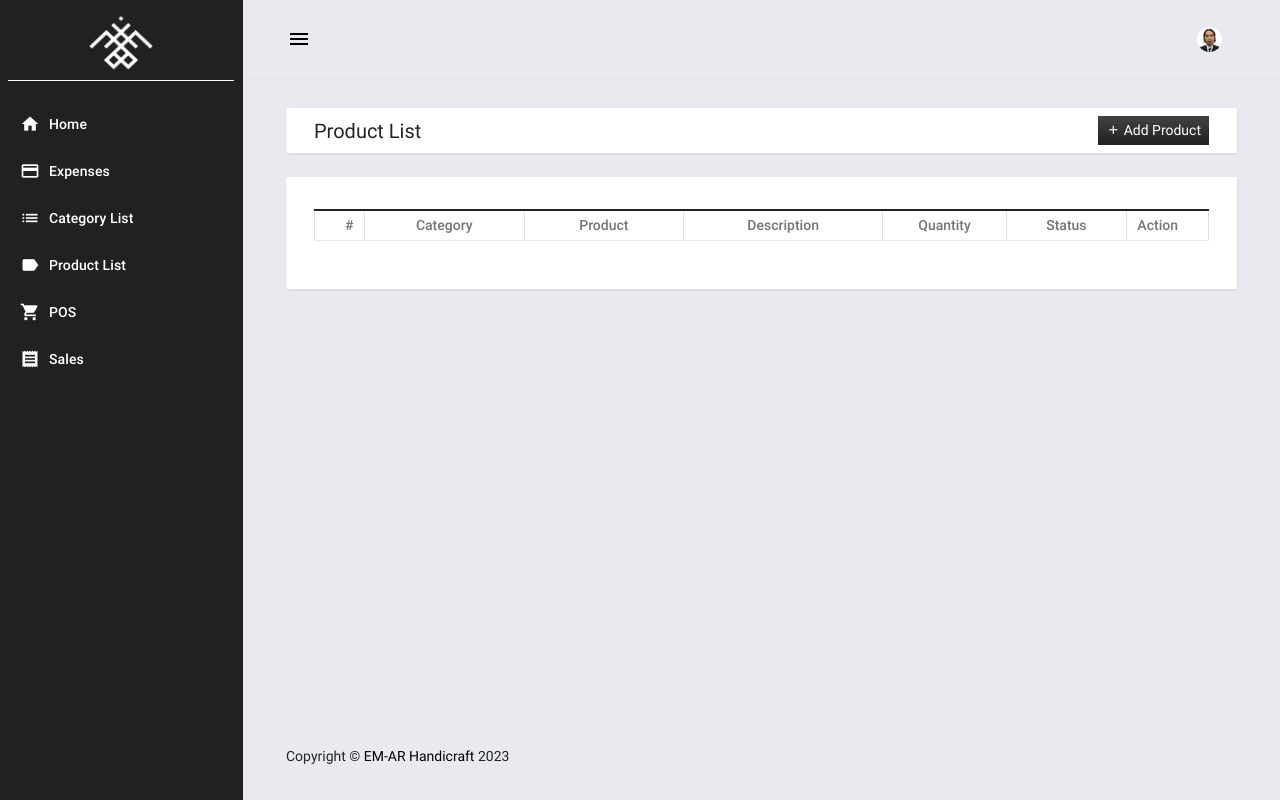
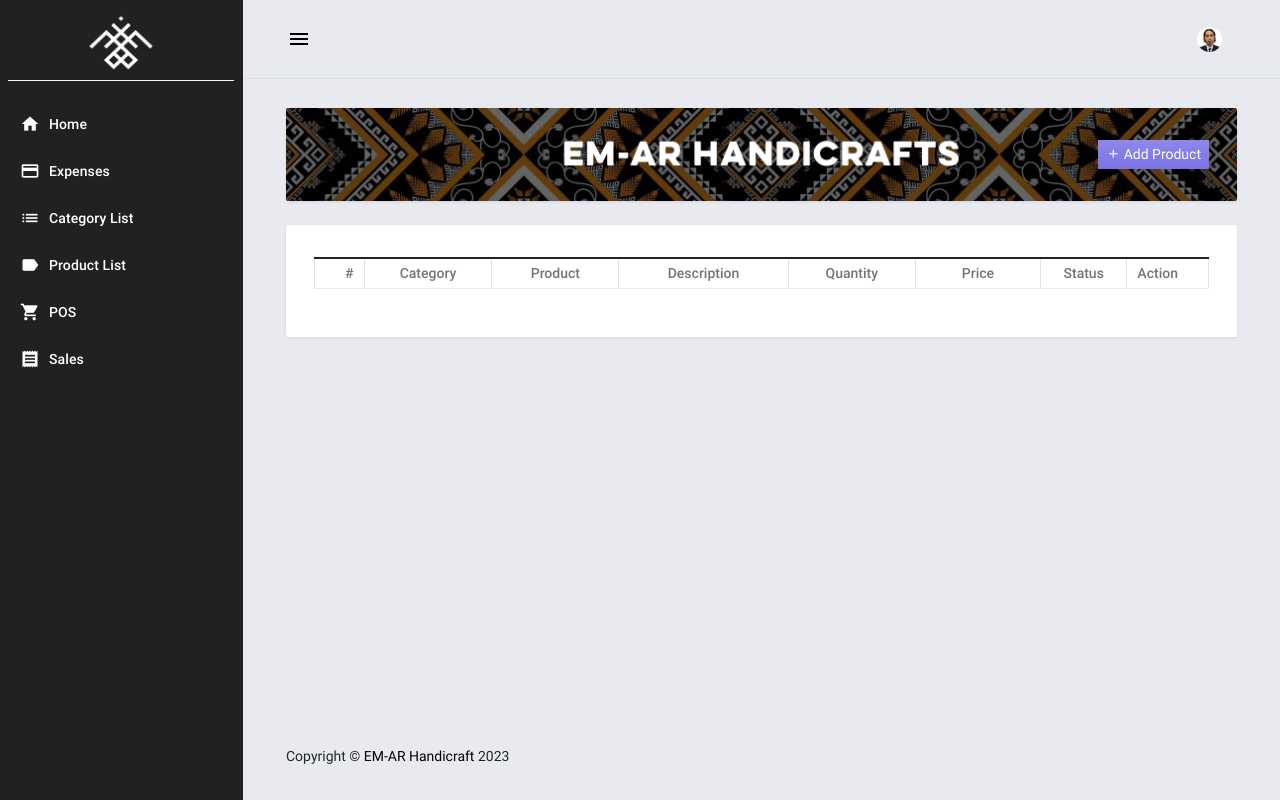
Before and after one commit to akosigio/pos, a Django app: template posApp/templates/posApp/products.html in a window 1280 px wide. Run offline with Django 3.2, Linux system fonts and the light colour scheme; the template is opened without the code that fills it, so the values that code supplies are empty; parts of the project's set-up code (start-up, migrations or seed data) failed here and were passed over; some libraries are stand-ins or nearby versions.

Commit message:
files upload

```diff
--- a/posApp/templates/posApp/products.html
+++ b/posApp/templates/posApp/products.html
@@ -2,17 +2,24 @@
 
 {% block pageContent %}
 <div class="mdc-layout-grid__cell stretch-card mdc-layout-grid__cell--span-12">
-    <div class="mdc-card py-2">
-        <div class="d-flex justify-content-between align-items-center">
-            <h4 class="card-title mb-0">Product List</h4>
+    <div class="mdc-card with-background-image">
+        <div class="d-flex justify-content-between">
+            <h1 class="card-title mb-0">.</h1>
             <div class="text-start">
                 <style>
                     .btn-primary.bg-gradient {
-                        background-color: #212121;
-                        border: #212121;
+                        background-color: #7c73e6;
+                        border: #7c73e6;
                     }
                     .btn-primary.bg-gradient:hover {
+<<<<<<< Updated upstream
                         box-shadow: 0 0 10px 5px #a9adb0;
+=======
+                        box-shadow: 0 0 10px 5px #444444;
+                    }
+                    .btn:hover {
+                        background-color: #212121;
+>>>>>>> Stashed changes
                     }
                 </style>
 
@@ -29,11 +36,12 @@
             <table class="table table-striped table-bordered">
                 <colgroup>
                     <col width="5%">
-                    <col width="20%">
-                    <col width="20%">
-                    <col width="25%">
                     <col width="15%">
                     <col width="15%">
+                    <col width="20%">
+                    <col width="15%">
+                    <col width="15%">
+                    <col width="10%">
                 </colgroup>
                 <thead>
                     <tr>
@@ -42,6 +50,7 @@
                         <th class="text-center py-1">Product</th>
                         <th class="text-center py-1">Description</th>
                         <th class="text-center py-1">Quantity</th>
+                        <th class="text-center py-1">Price</th>
                         <th class="text-center py-1">Status</th>
                         <th class="text-center py-1">Action</th>
                     </tr>
@@ -54,6 +63,7 @@
                         <td class="px-2 py-1 text-center">{{ product.code }} ( {{ product.name }} )</td>
                         <td class="px-2 py-1 text-center">{{ product.description }}</td>
                         <td class="px-2 py-1 text-center">{{ product.quantity }}</td>
+                        <td class="px-2 py-1 text-center">{{ product.price }}</td>
                         <td class="px-2 py-1 text-center">
                             {% if product.status == 1 %}
                             <span class="badge bg-success rounded-pill px-3">Active</span>
@@ -68,7 +78,7 @@
                             <button class="mdc-button mdc-button--raised p-1 icon-button filled-button--danger mdc-ripple-upgraded delete-data" type="button" data-id="{{ product.id }}" title="Delete">
                                 <i class="material-icons mdc-button__icon">deleteoutline</i>
                             </button>
-                            <button class="mdc-button mdc-button--raised p-1 icon-button filled-button--info mdc-ripple-upgraded print-barcode" type="button" data-product-code="{{ product.code }}" title="Print Barcode">
+                            <button class="mdc-button mdc-button--raised p-1 icon-button filled-button--info mdc-ripple-upgraded print-barcode" type="button" data-product-code="{{ product.code }}" data-product-name="{{ product.name }}" data-product-price="{{ product.price }}" title="Print Barcode">
                                 <i class="material-icons mdc-button__icon">print</i>
                             </button>
                         </td>
@@ -133,62 +143,52 @@
         // Print barcode 20 times when the "Print Barcode" button is clicked
         $('.print-barcode').click(function() {
             var productCode = $(this).attr('data-product-code');
-            var productPrice = "Your Product Price Here"; // Replace with the actual product price
-            generateAndPrintBarcode(productCode, productPrice, 20);
+            var productName = $(this).attr('data-product-name');
+            var productPrice = $(this).attr('data-product-price');
+            var numberOfCopies = 20;
+            generateAndPrintBarcode(productCode, productName, productPrice, numberOfCopies);
         });
 
-        // Function to generate and print the barcode multiple times
-        function generateAndPrintBarcode(productCode, productPrice, numberOfCopies) {
-            // Calculate the dimensions for an A4 page (in pixels)
-            var a4Width = 794; // Width of A4 paper in pixels
-            var a4Height = 1123; // Height of A4 paper in pixels
+        function generateAndPrintBarcode(productCode, productName, productPrice, numberOfCopies) {
+    var a4Width = 794;
+    var a4Height = 1123;
+    var barcodeWidth = a4Width / 4;
+    var barcodeHeight = a4Height / Math.ceil(numberOfCopies / 4);
+    var desiredBarcodeWidth = barcodeWidth * 0.6;
+    var desiredBarcodeHeight = barcodeHeight * 0.4;
+    var horizontalMargin = 5; // Adjust horizontal margin
+    var verticalMargin = 5;   // Adjust vertical margin
 
-            // Calculate the width and height for each barcode (including margins)
-            var barcodeWidth = a4Width / 4; // 4 barcodes per row
-            var barcodeHeight = a4Height / Math.ceil(numberOfCopies / 4); // Adjust for the number of rows
-
-            // Calculate the desired barcode size based on the number of barcodes per row and margins
-            var desiredBarcodeWidth = barcodeWidth * 0.8; // Adjust this value as needed for the desired width
-            var desiredBarcodeHeight = barcodeHeight * 0.7; // Adjust this value as needed for the desired height
-
-            // Open a new window for printing
     var printWindow = window.open('', '_blank');
     printWindow.document.open();
+    printWindow.document.write('<html><head><title>Barcode Print</title></head><body style="margin: 0; padding: 0; font-family: Times New Roman;">');
 
-            // Set the page layout for printing
-            printWindow.document.write('<html><head><title>Barcode Print</title>');
-            printWindow.document.write('</head><body style="margin: 0; padding: 0; font-family: Arial;">');
+    for (var i = 0; i < numberOfCopies; i++) {
+        var xPosition = (i % 4) * (barcodeWidth + horizontalMargin); // Add horizontal margin
+        var yPosition = Math.floor(i / 4) * (barcodeHeight + verticalMargin); // Add vertical margin
 
-            // Print the barcode multiple times with proper dimensions and price
-            for (var i = 0; i < numberOfCopies; i++) {
-                // Adjust the positioning of the barcode on the page
-                var xPosition = (i % 4) * barcodeWidth;
-                var yPosition = Math.floor(i / 4) * barcodeHeight;
+        var canvas = document.createElement('canvas');
+        canvas.width = desiredBarcodeWidth * 2; // Increase canvas dimensions
+        canvas.height = desiredBarcodeHeight * 2; // Increase canvas dimensions
+        var ctx = canvas.getContext('2d');
+        ctx.scale(2, 2); // Scale the context
 
-                // Create a temporary canvas element to generate the barcode
-                var canvas = document.createElement('canvas');
-                canvas.width = desiredBarcodeWidth; // Set the desired width of the barcode canvas
-                canvas.height = desiredBarcodeHeight; // Set the desired height of the barcode canvas
-
-                // Generate the barcode on the temporary canvas
         JsBarcode(canvas, productCode, {
-                    format: 'CODE128', // You can use other barcode formats if needed
-                    displayValue: true // Display the product code as text below the barcode
+            format: 'CODE128',
+            displayValue: true
         });
 
-                // Get the URL of the barcode image from the temporary canvas
         var barcodeImageURL = canvas.toDataURL('image/png');
 
-                // Write the barcode image to the new window with proper dimensions
+        // Use the original canvas dimensions for the image size
         printWindow.document.write('<img src="' + barcodeImageURL + '" style="width: ' + desiredBarcodeWidth + 'px; height: ' + desiredBarcodeHeight + 'px; position: absolute; left: ' + xPosition + 'px; top: ' + yPosition + 'px;" />');
 
-                // Write the product price below the barcode
         printWindow.document.write('<div style="position: absolute; left: ' + xPosition + 'px; top: ' + (yPosition + desiredBarcodeHeight + 10) + 'px; text-align: center; width: ' + desiredBarcodeWidth + 'px;">');
-                printWindow.document.write('Price: ' + productPrice); // Display the product price here
+        printWindow.document.write('<div style="margin-bottom: 5px;">' + productName + '</div>'); // Product name
+        printWindow.document.write('<div>' + productPrice + '</div>');
         printWindow.document.write('</div>');
     }
 
-            // Close the page layout and the window after printing
     printWindow.document.write('</body></html>');
     printWindow.document.close();
 }
```
Also changed, not shown: posApp/templates/posApp/pos.html (+117 -5 lines), posApp/templates/posApp/sales.html (+7 -4 lines). Lines whose indentation alone changed are shown as unchanged.
